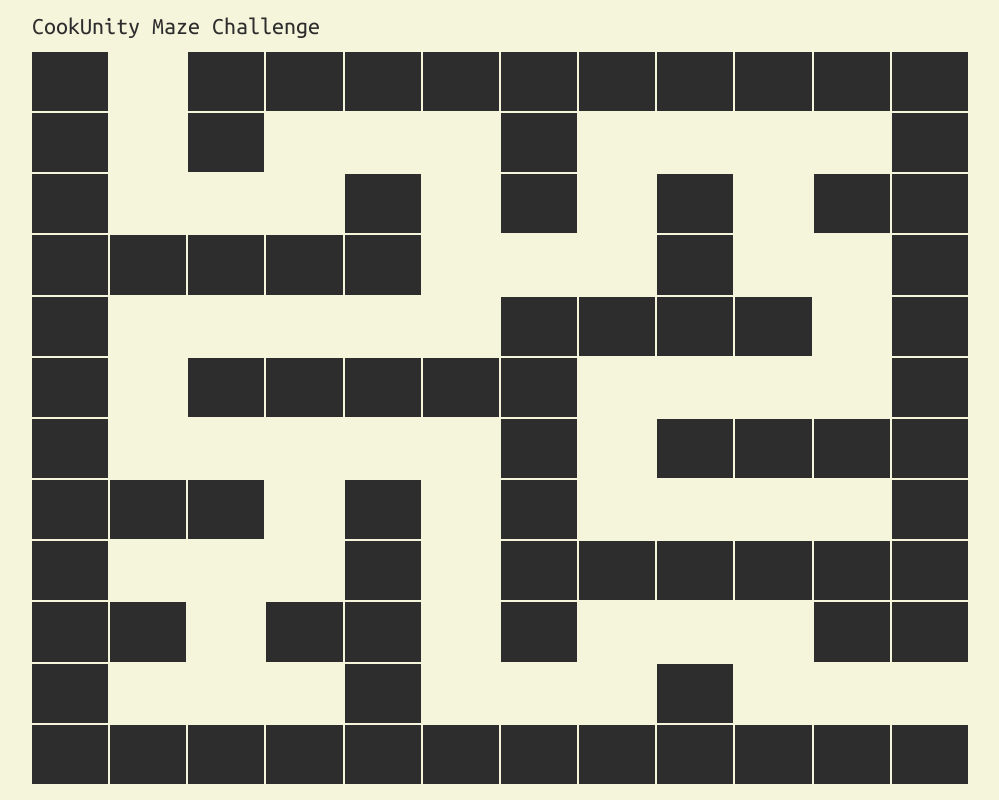
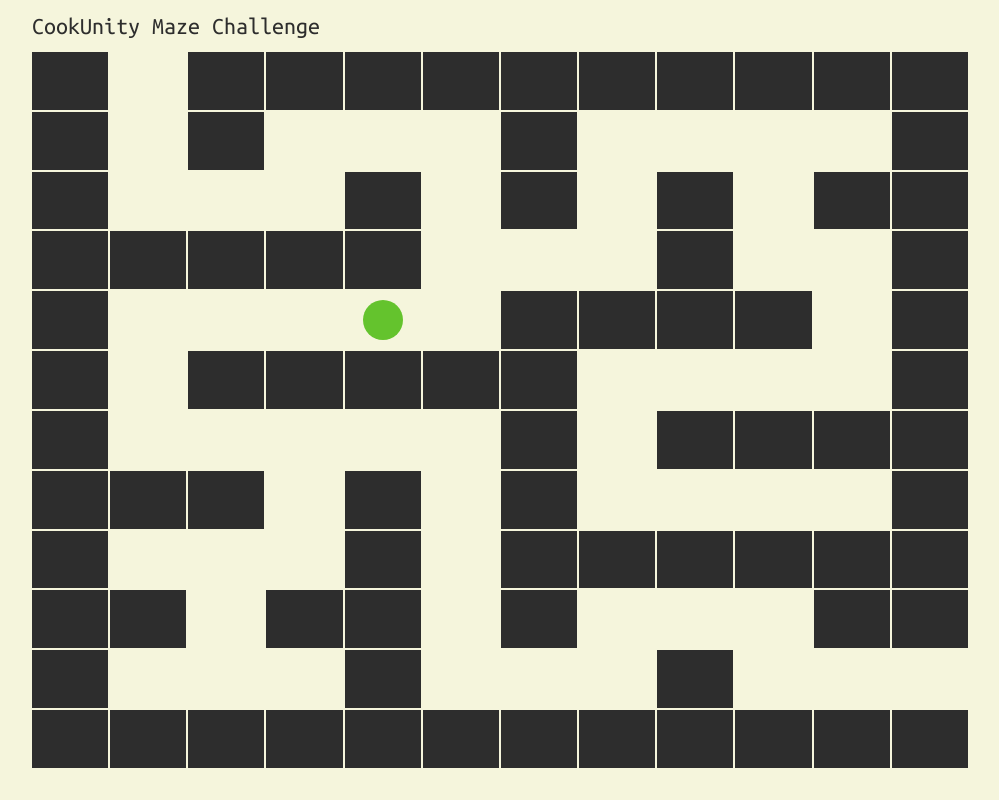
Before and after one commit to honi/cookunity-maze-challenge, a Next.js app: page / in a window 1280 px wide. Both pictures are taken after a click on the button "start". Shown: the whole page, without its empty margins (140-1139 px from the left). Built offline with nearby package versions, Linux system fonts and the light colour scheme.

Commit message:
Add player and make her walk with precalculated path

```diff
--- a/src/components/Layout.module.css
+++ b/src/components/Layout.module.css
@@ -1,6 +1,6 @@
 .root {
     margin: 0 auto;
-    padding: 1.6rem 3.2rem;
+    padding: 1.6rem 3.2rem 3.2rem;
     max-width: 1000px;
     height: 100vh;
     display: flex;
--- a/src/components/Maze.module.css
+++ b/src/components/Maze.module.css
@@ -1,10 +1,17 @@
 .root {
     display: grid;
+    grid-auto-rows: 1fr;
     gap: 0.2rem;
     width: 100%;
     height: 100%;
 }
 
+.tile {
+    display: flex;
+    align-items: center;
+    justify-content: center;
+}
+
 .wall {
     background: var(--color-black);
 }
--- a/src/components/Maze.tsx
+++ b/src/components/Maze.tsx
@@ -1,11 +1,14 @@
+import {Player} from 'components/Player'
 import {useAppSelector} from 'store/hooks'
 import {selectColumns, selectTiles, WALL} from 'store/modules/maze'
+import {selectPlayerTile} from 'store/modules/player'
 
 import styles from './Maze.module.css'
 
 export function Maze() {
     const columns = useAppSelector(selectColumns)
     const tiles = useAppSelector(selectTiles)
+    const playerTile = useAppSelector(selectPlayerTile)
 
     return (
         <div
@@ -14,8 +17,9 @@ export function Maze() {
             {tiles.map((tile, index) => (
                 <div
                     key={index}
-                    className={`${styles.tile} ${tile === WALL ? styles.wall : ''}`}
-                />
+                    className={`${styles.tile} ${tile === WALL ? styles.wall : ''}`}>
+                    {index === playerTile && <Player />}
+                </div>
             ))}
         </div>
     )
--- /dev/null
+++ b/src/components/Player.module.css
@@ -0,0 +1,6 @@
+.root {
+    width: 4rem;
+    height: 4rem;
+    border-radius: 50%;
+    background-color: var(--color-green);
+}
--- /dev/null
+++ b/src/components/Player.tsx
@@ -0,0 +1,20 @@
+import {useEffect} from 'react'
+import {useAppDispatch} from 'store/hooks'
+import {walk} from 'store/modules/player'
+
+import styles from './Player.module.css'
+
+const WALK_SPEED = 250
+
+export function Player() {
+    const dispatch = useAppDispatch()
+    useEffect(() => {
+        const intervalId = setInterval(() => dispatch(walk()), WALK_SPEED)
+        return () => clearInterval(intervalId)
+    }, [dispatch])
+
+    return (
+        <div className={styles.root}>
+        </div>
+    )
+}
--- a/src/pages/index.tsx
+++ b/src/pages/index.tsx
@@ -1,16 +1,16 @@
 import {Maze} from 'components/Maze'
 import {WelcomeOverlay} from 'components/WelcomeOverlay'
 import {useCallback, useState} from 'react'
+import {useAppDispatch} from 'store/hooks'
+import {calculatePath} from 'store/modules/player'
 
 export default function Index() {
     const [showWelcome, setShowWelcome] = useState(true)
+    const dispatch = useAppDispatch()
     const handleStart = useCallback(() => {
+        dispatch(calculatePath())
         setShowWelcome(false)
-    }, [])
-    return (
-        <>
-            <Maze />
-            {showWelcome && <WelcomeOverlay onStart={handleStart} />}
-        </>
-    )
+    }, [dispatch])
+
+    return showWelcome ? <WelcomeOverlay onStart={handleStart} /> : <Maze />
 }
--- a/src/store/index.ts
+++ b/src/store/index.ts
@@ -1,10 +1,12 @@
 import {configureStore} from '@reduxjs/toolkit'
 
 import mazeReducer from './modules/maze'
+import playerReducer from './modules/player'
 
 const store = configureStore({
     reducer: {
         maze: mazeReducer,
+        player: playerReducer,
     },
 })
 
--- /dev/null
+++ b/src/store/modules/player.ts
@@ -0,0 +1,33 @@
+import {createSlice} from '@reduxjs/toolkit'
+import {RootState} from 'store'
+
+interface PlayerState {
+    position: number
+    path: number[]
+}
+
+const initialState: PlayerState = {
+    position: 0,
+    path: [0],
+}
+
+export const playerSlice = createSlice({
+    name: 'player',
+    initialState,
+    reducers: {
+        calculatePath: (state) => {
+            state.path = [1, 13, 25, 26, 27, 15, 16, 17, 29, 41, 53, 52, 51, 50, 49, 61, 73, 74, 75, 76, 77, 89, 101, 113, 125, 126, 127, 115, 116, 117, 129, 130, 131]
+        },
+        walk: (state) => {
+            if (state.position < state.path.length - 1) {
+                state.position += 1
+            }
+        },
+    }
+})
+
+export const {calculatePath, walk} = playerSlice.actions
+
+export const selectPlayerTile = (state: RootState) => state.player.path[state.player.position]
+
+export default playerSlice.reducer
--- a/src/styles/global.css
+++ b/src/styles/global.css
@@ -1,6 +1,7 @@
 :root {
+    --color-bg: #F5F5DC;
     --color-black: #2D2D2D;
-    --color-bg: #F5F5DC;
+    --color-green: rgb(100, 195, 45);
     font-size: 62.5%;
 }
 
```
